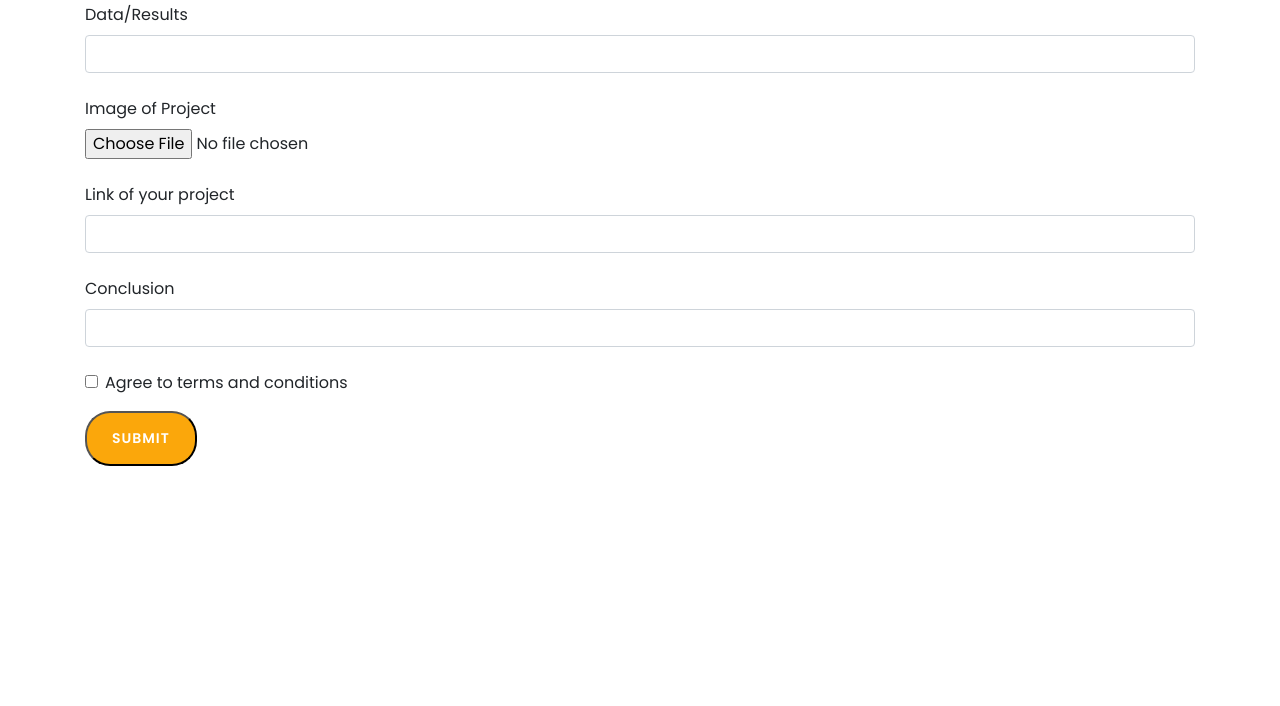
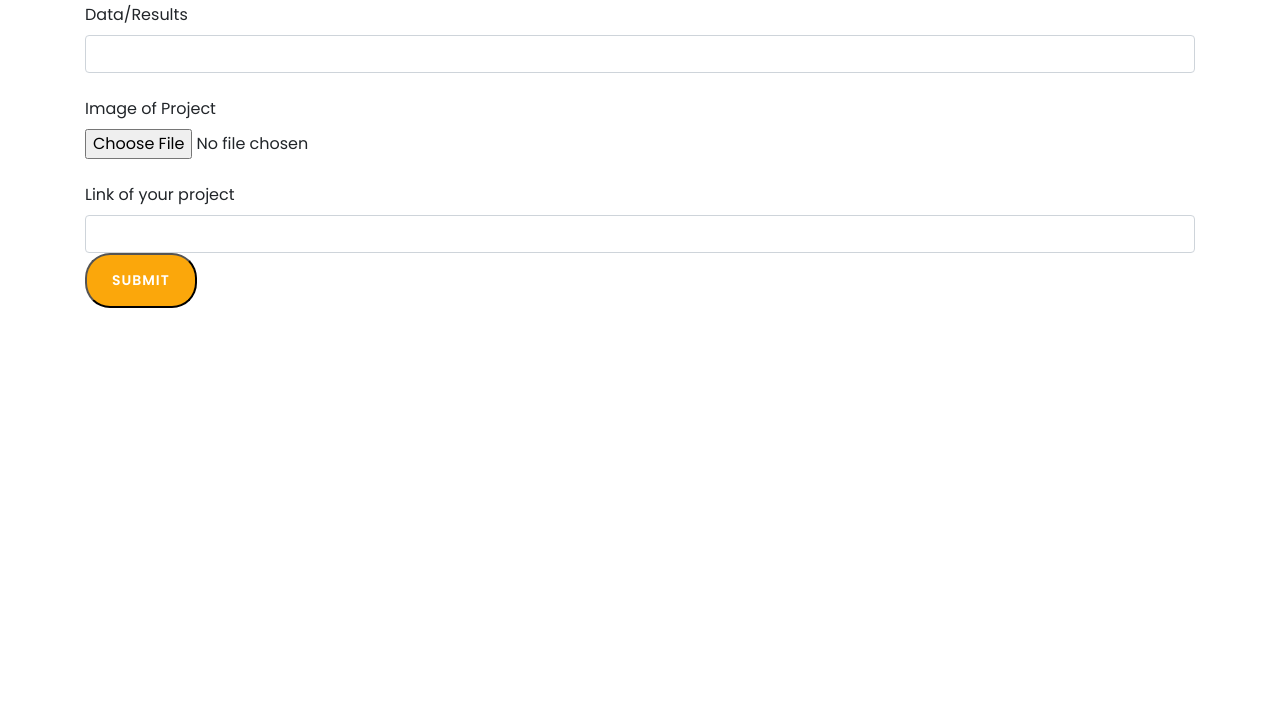
Before and after one commit to irit2607/scieno, a Django app: page /core/participant/4/ in a window 1280 px wide. Shown: the part 1824-2530 px from the top of the page. Run offline with Django 3.2, Linux system fonts and the light colour scheme; some libraries are stand-ins or nearby versions.

Commit message:
Update participant.html

```diff
--- a/templates/core/participant.html
+++ b/templates/core/participant.html
@@ -8,7 +8,7 @@
 
     <section class="section" id="about">
         <div class="container">
-          <form>
+
             <div class="form-page-content ng-pristine   ng-isolate-scope ">
                   <!-- ngRepeat: element in page track by element.identifier --><div data-identifier="field1" data-index="0" style="width: 100%" class=" form-element ">
                     <div class="form-element-html"><div ><div style="background-color:" class="heading-cover field-cover "><div style="text-align: left; font-size: 1.6em; padding-top: 10px; padding-bottom: ; color: #000000" class="bold-"><span >SCHOOL DETAILS</span></div><input type="hidden" data-field-id="field1" name="field1[]" value="SCHOOL DETAILS"></div></div></div>
@@ -17,10 +17,10 @@
 
                     <br>
 
-
+                    <form action="{% url 'add_participant' host_id %}" method="post">
                     <div class="form-label">
                   <label for="validationCustom01">School Name</label>
-                  <input type="text" class="form-control" id="validationCustom01" placeholder="Enter your school name"  required>
+                  <input type="text" name="school_name" class="form-control" id="validationCustom01" placeholder="Enter your school name"  required>
                   <div class="valid-feedback">
                     Looks good!
                   </div>
@@ -30,7 +30,7 @@
 
                 <div class="form-label">
                   <label for="validationCustom01">School Phone no.</label>
-                  <input type="tel" id="phone" name="phone" pattern="[0-9]{3}-[0-9]{2}-[0-9]{3}" class="form-control" id="validationCustom01" placeholder="Enter your school phone no."  required>
+                  <input type="tel" id="phone" name="school_phone" pattern="[0-9]{3}-[0-9]{2}-[0-9]{3}" class="form-control" id="validationCustom01" placeholder="Enter your school phone no."  required>
                   <div class="valid-feedback">
                     Looks good!
                   </div>
@@ -40,20 +40,20 @@
 
                 <div class="mb-3">
                 <label for="exampleFormControlInput1" class="form-label">School Email address</label>
-               <input type="email" class="form-control" id="exampleFormControlInput1" id="validationCustom01"placeholder="name@example.com" required>
+               <input type="email" name="school_email" class="form-control" id="exampleFormControlInput1" id="validationCustom01"placeholder="name@example.com" required>
                 </div>
 
 
 
                 <div class="mb-3">
                 <label for="exampleFormControlTextarea1" class="form-label">School Address</label>
-                <textarea class="form-control" id="exampleFormControlTextarea1" rows="3" ></textarea>
+                <textarea name="school_address" class="form-control" id="exampleFormControlTextarea1" rows="3" ></textarea>
 
                 <br>
 
                 <div class="mb-3">
                   <label for="validationCustom04">State</label>
-                  <input type="text" class="form-control" id="validationCustom04" placeholder="State" required >
+                  <input name="school_state" type="text" class="form-control" id="validationCustom04" placeholder="State" required >
                   <div class="invalid-feedback">
                     Please provide a valid state.
                   </div>
@@ -68,7 +68,7 @@
 
                     <div class="form-label">
                   <label for="validationCustom01">Student Name</label>
-                  <input type="text" class="form-control" id="validationCustom01" placeholder="Enter your name"  required>
+                  <input type="text" name="name" class="form-control" id="validationCustom01" placeholder="Enter your name"  required>
                   <div class="valid-feedback">
                     Looks good!
                   </div>
@@ -88,17 +88,17 @@
 
                 <div class="mb-3">
                 <label for="exampleFormControlInput1" class="form-label"> Email address</label>
-               <input type="email" class="form-control" id="exampleFormControlInput1" id="validationCustom01"placeholder="name@example.com" required>
+               <input type="email" name="email" class="form-control" id="exampleFormControlInput1" id="validationCustom01"placeholder="name@example.com" required>
                 </div>
 
                 <div class="mb-3">
                 <label for="exampleFormControlTextarea1" class="form-label">House Address</label>
-                <textarea class="form-control" id="exampleFormControlTextarea1" rows="3"></textarea>
+                <textarea name="address" class="form-control" id="exampleFormControlTextarea1" rows="3"></textarea>
 
                 </div><!-- end ngRepeat: element in page track by element.identifier --><div data-identifier="field118" data-index="41" style="width: 100%" class=" even form-element ">
                     <div class="form-element-html"><div ><div class="images- checkbox-cover field-cover"><span class="sub-label-false"><span class="main-label"><span >GENDER</span></span></div></div></div></div>
                     <div class="form-check form-check-inline">
-                    <input class="form-check-input" type="radio" name="inlineRadioOptions" id="inlineRadio1" value="option1">
+                    <input name="gender" class="form-check-input" type="radio" name="inlineRadioOptions" id="inlineRadio1" value="option1">
                     <label class="form-check-label" for="inlineRadio1">Female</label>
                     </div>
                     <div class="form-check form-check-inline">
@@ -119,7 +119,7 @@
 
                   <div class="form-label">
                   <label for="validationCustom01">Title of your project</label>
-                  <input type="text" class="form-control" id="validationCustom01" placeholder=""  required>
+                  <input name="title" type="text" class="form-control" id="validationCustom01" placeholder=""  required>
                   <div class="valid-feedback">
                     Looks good!
                   </div>
@@ -129,7 +129,7 @@
 
                 <div class="form-label">
                   <label for="validationCustom01">Question or Problem</label>
-                  <input type="text" class="form-control" id="validationCustom01" placeholder=""  required>
+                  <input name="question" type="text" class="form-control" id="validationCustom01" placeholder=""  required>
                   <div class="valid-feedback">
                     Looks good!
                   </div>
@@ -140,7 +140,7 @@
 
                <div class="form-label">
                   <label for="validationCustom01">Hypothesis or possible solution</label>
-                  <input type="text" class="form-control" id="validationCustom01" placeholder=""  required>
+                  <input name="solution" type="text" class="form-control" id="validationCustom01" placeholder=""  required>
                   <div class="valid-feedback">
                     Looks good!
                   </div>
@@ -150,14 +150,14 @@
 
                 <div class="mb-3">
                 <label for="exampleFormControlTextarea1" class="form-label">Materials needed:</label>
-                <textarea class="form-control" id="exampleFormControlTextarea1" rows="3"></textarea>
+                <textarea name="material" class="form-control" id="exampleFormControlTextarea1" rows="3"></textarea>
                 </div>
 
                 <br>
 
                 <div class="form-label">
                   <label for="validationCustom01">Data/Results</label>
-                  <input type="text" class="form-control" id="validationCustom01" placeholder=""  required>
+                  <input name="results" type="text" class="form-control" id="validationCustom01" placeholder=""  required>
                   <div class="valid-feedback">
                     Looks good!
                   </div>
@@ -169,51 +169,21 @@
               <div class="form-label">
                 <label for="validationCustom01">Image of Project</label>
                 <br>
-                <form action="/action_page.php">
-                <input type="file" id="myFile" name="filename">
-               </form>
+
+                <input name="image" type="file" id="myFile" name="filename">
+
              </div>
 
                 <br>
 
               <div class="form-label">
 
-                <form action="/action_page.php">
+
               <label for="validationCustom01">Link of your project</label><br>
-              <input type="url" class="form-control" id="validationCustom01" placeholder=""  required>
-             </form>
-
-
+              <input name="link" type="url" class="form-control" id="validationCustom01" placeholder=""  required>
 
               </div>
 
-              <br>
-
-
-
-                <div class="form-label">
-                  <label for="validationCustom01">Conclusion</label>
-                  <input type="text" class="form-control" id="validationCustom01" placeholder=""  required>
-                  <div class="valid-feedback">
-                    Looks good!
-                  </div>
-                </div>
-
-                <br>
-
-
-
-
-                <div class="form-group">
-                    <div class="form-check">
-                      <input class="form-check-input" type="checkbox" value="" id="invalidCheck" required>
-                      <label class="form-check-label" for="invalidCheck">
-                        Agree to terms and conditions
-                      </label>
-                      <div class="invalid-feedback">
-                        You must agree before submitting.
-                      </div>
-                </div>
               </div>
               <button type="submit" class="main-button-slider">Submit</button>
 
```
